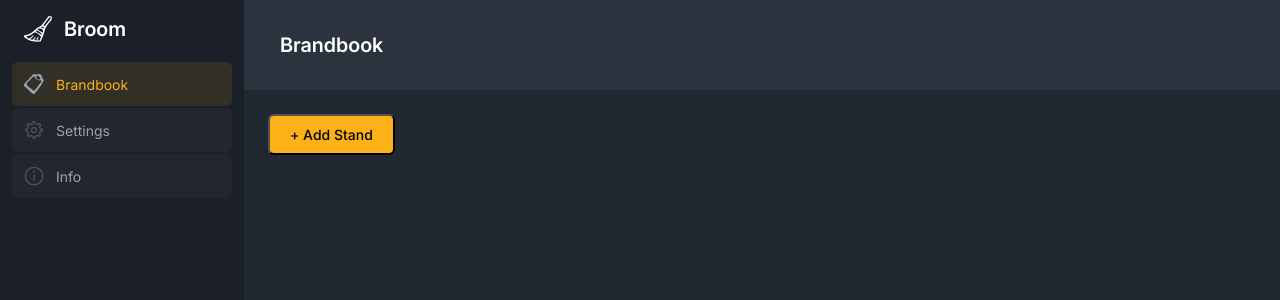
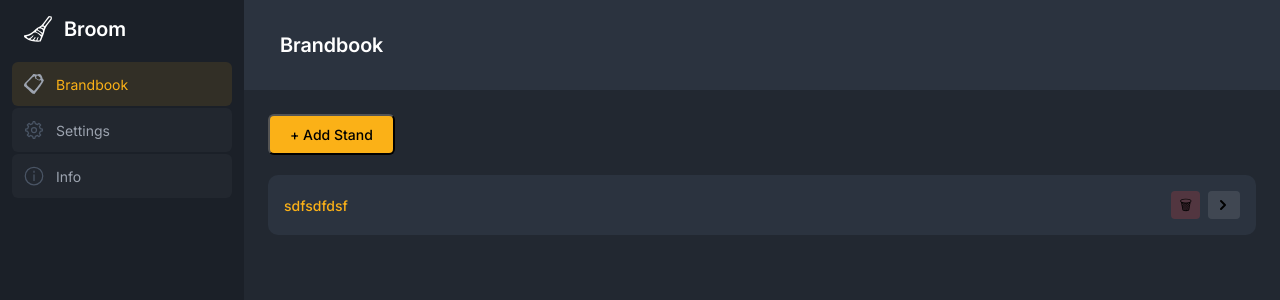
Before and after one commit to Grand-0/broom, a React (Vite) app: page /Brandbook in a window 1280 px wide. Shown: the top 300 px of the page. Built offline with nearby package versions, Linux system fonts and the light colour scheme.

Commit message:
Realized stand card

```diff
--- a/src/components/stand-card/index.ts
+++ b/src/components/stand-card/index.ts
@@ -0,0 +1 @@
+export { StandCard } from "./stand-card";
--- /dev/null
+++ b/src/components/stand-card/stand-card.scss
@@ -0,0 +1,179 @@
+@use "../../styles/variables" as shared;
+@use "../../styles/themes/main/variables" as *;
+
+.stand-card {
+    background: $bg-card;
+    border-radius: shared.$radius-md;
+    display: flex;
+    flex-direction: column;
+    width: 100%;
+
+    &-header {
+        display: flex;
+        align-items: center;
+        padding: 16px;
+        gap: 12px;
+    }
+
+    &-main-info {
+        display: flex;
+        align-items: center;
+        gap: 12px;
+    }
+
+    .status-dot {
+        width: 8px;
+        height: 8px;
+        border-radius: 50%;
+
+        &.running {
+            background: $status-running;
+        }
+        &.stopped {
+            background: $status-stopped;
+        }
+    }
+
+    &-app-name {
+        font-family: shared.$font-family;
+        font-size: 14px;
+        font-weight: 500;
+        color: $accent;
+        width: 320px;
+        white-space: nowrap;
+        overflow: hidden;
+        text-overflow: ellipsis;
+    }
+
+    .status-badge {
+        border-radius: 4px;
+        padding: 4px 10px;
+        font-family: shared.$font-family;
+        font-size: 11px;
+        font-weight: 500;
+        color: $text-on-accent;
+
+        &.running {
+            background: $status-running;
+        }
+        &.stopped {
+            background: $status-stopped;
+        }
+    }
+
+    &-spacer {
+        flex: 1;
+        height: 1px;
+    }
+
+    &-controls {
+        display: flex;
+        gap: 8px;
+    }
+
+    .control-btn {
+        border: none;
+        border-radius: 4px;
+        padding: 6px 8px;
+        cursor: pointer;
+        font-size: 14px;
+        line-height: 1;
+        transition: opacity 0.15s;
+
+        &:hover {
+            opacity: 0.8;
+        }
+        &:active {
+            opacity: 0.6;
+        }
+
+        &.success {
+            background: $btn-success-bg;
+        }
+        &.danger {
+            background: $btn-danger-bg;
+        }
+        &.ghost {
+            background: $btn-ghost-bg;
+        }
+        &.destructive {
+            background: $btn-destructive-bg;
+        }
+    }
+
+    .collapse-arrow {
+        display: block;
+        color: $text-secondary;
+        transform: rotate(180deg);
+
+        &.collapsed {
+            transform: rotate(-90deg);
+        }
+    }
+
+    &-divider {
+        height: 1px;
+        background: $border;
+        width: 100%;
+        transition:
+            max-height 0.3s ease,
+            opacity 0.2s ease;
+        max-height: 1px;
+
+        &.hidden {
+            max-height: 0;
+            opacity: 0;
+        }
+    }
+
+    &-details {
+        padding: 16px;
+        display: flex;
+        flex-direction: column;
+        gap: 8px;
+        overflow: hidden;
+        max-height: 200px;
+        transition:
+            max-height 0.3s ease,
+            padding 0.3s ease,
+            opacity 0.2s ease;
+
+        &.collapsed {
+            max-height: 0;
+            padding-top: 0;
+            padding-bottom: 0;
+            opacity: 0;
+        }
+    }
+
+    .detail-row {
+        display: flex;
+        gap: 24px;
+        width: 100%;
+    }
+
+    .detail-field {
+        display: flex;
+        flex-direction: column;
+        gap: 2px;
+        flex: 1;
+        min-width: 0;
+    }
+
+    .detail-label {
+        font-family: shared.$font-family;
+        font-size: 11px;
+        font-weight: 500;
+        color: $text-muted;
+        letter-spacing: 0.5px;
+    }
+
+    .detail-value {
+        font-family: shared.$font-family;
+        font-size: 13px;
+        color: $text-primary;
+        white-space: nowrap;
+        overflow: hidden;
+        text-overflow: ellipsis;
+    }
+}
--- a/src/components/stand-card/stand-card.tsx
+++ b/src/components/stand-card/stand-card.tsx
@@ -1,19 +1,75 @@
-export function StandCard() {
+import { useState } from "react";
+import { IStandInfo } from "../../models";
+import "./stand-card.scss";
+
+type StandCardProps = {
+    standInfo: IStandInfo;
+    // v2: status: "running" | "stopped";
+};
+
+function DetailField({ label, value }: { label: string; value: string }) {
+    return (
+        <div className="detail-field">
+            <span className="detail-label">{label}</span>
+            <span className="detail-value">{value}</span>
+        </div>
+    );
+}
+
+export function StandCard({ standInfo }: StandCardProps) {
+    const [collapsed, setCollapsed] = useState(true);
+
     return (
         <div className="stand-card">
             <div className="stand-card-header">
-                <div className="main-info">
-                    <div className="status"></div>
-                    <div className="stand-app-name"></div>
+                <div className="stand-card-main-info">
+                    {/* v2: status dot */}
+                    {/* <div className={`status-dot ${isRunning ? "running" : "stopped"}`} /> */}
+                    <span className="stand-card-app-name">{standInfo.web_server_name}</span>
                 </div>
-                <div className="status-badge"></div>
-                <div className="stand-app-controls">
-                    <div className="delete"></div>
-                    <div className="collapse"></div>
+
+                {/* v2: status badge */}
+                {/* <div className={`status-badge ${isRunning ? "running" : "stopped"}`}>
+                    {isRunning ? "Running" : "Stopped"}
+                </div> */}
+
+                <div className="stand-card-spacer" />
+
+                <div className="stand-card-controls">
+                    {/* v2: run / stop / refresh buttons */}
+                    {/* <button className="control-btn success" title="Run">▶️</button> */}
+                    {/* <button className="control-btn danger" title="Stop">⏹</button> */}
+                    {/* <button className="control-btn ghost" title="Refresh">⟲</button> */}
+                    <button className="control-btn destructive" title="Delete">🗑</button>
+                    <button
+                        className="control-btn ghost"
+                        title="Collapse"
+                        onClick={() => setCollapsed((c) => !c)}
+                    >
+                        <img src="/icons/arrow.svg" className={`collapse-arrow ${collapsed ? "collapsed" : ""}`} alt="Collapse" />
+                    </button>
                 </div>
             </div>
-            <div className="devider"></div>
-            <div className="details"></div>
+
+            <div className={`stand-card-divider ${collapsed ? "hidden" : ""}`} />
+
+            <div className={`stand-card-details ${collapsed ? "collapsed" : ""}`}>
+                <div className="detail-row">
+                    <DetailField label="Server" value={standInfo.target_server_name} />
+                    <DetailField label="Account" value={standInfo.target_account} />
+                    <DetailField label="Directory" value={standInfo.instance_dir} />
+                </div>
+                <div className="detail-row">
+                    <DetailField label="Instance" value={standInfo.app_name} />
+                    <DetailField label="Main Port" value={String(standInfo.port_a)} />
+                    <DetailField label="Secondary Port" value={String(standInfo.port_b)} />
+                </div>
+                <div className="detail-row">
+                    <DetailField label="DB Provider" value={standInfo.db_provider} />
+                    <DetailField label="DB Server" value={standInfo.db_server} />
+                    <DetailField label="SMB" value={standInfo.smb_server_address} />
+                </div>
+            </div>
         </div>
     );
 }
--- a/src/routes/brandbook/content.tsx
+++ b/src/routes/brandbook/content.tsx
@@ -1,3 +1,5 @@
+import { StandCard } from "../../components/stand-card";
+
 export function BrandBookContent() {
     return (
         <div className="content">
@@ -6,7 +8,24 @@ export function BrandBookContent() {
                     <p>+ Add Stand</p>
                 </button>
             </div>
-            <div className="brandbook-stand-list"></div>
+            <div className="brandbook-stand-list">
+                <StandCard
+                    standInfo={{
+                        app_name: "TestData",
+                        db_admin: "PostgreSQL",
+                        db_owner: "root",
+                        db_provider: "PostgreSQL",
+                        db_server: "SERVER",
+                        instance_dir: "opt/delo",
+                        port_a: 10001,
+                        port_b: 10002,
+                        smb_server_address: "2113123",
+                        target_account: "sdsad",
+                        target_server_name: "dsfddsf",
+                        web_server_name: "sdfsdfdsf",
+                    }}
+                />
+            </div>
         </div>
     );
 }
--- a/src/routes/brandbook/scene.tsx
+++ b/src/routes/brandbook/scene.tsx
@@ -1,4 +1,4 @@
-import { BrandCard } from "./brand-card";
+import { StandCard } from "../../components/stand-card";
 import { useStandsInfo } from "./hooks/use-get-stands-info";
 
 export default function BrandBookScene() {
@@ -19,7 +19,7 @@ export default function BrandBookScene() {
     return (
         <div className="content-scene">
             {result.map((r) => (
-        <BrandCard standInfo={r} />
+                <StandCard standInfo={r} />
             ))}
         </div>
     );
--- a/src/styles/themes/main/variables.scss
+++ b/src/styles/themes/main/variables.scss
@@ -22,6 +22,7 @@ $status-running: #4ade80;
 $status-stopped: #f87171;
 
 $text-muted: #6b7280;
+$text-on-accent: #000000;
 $text-primary: #ffffff;
 $text-secondary: #9ca3af;
 
```
Also changed, not shown: public/icons/arrow.svg (added). Lines whose indentation alone changed are shown as unchanged.
